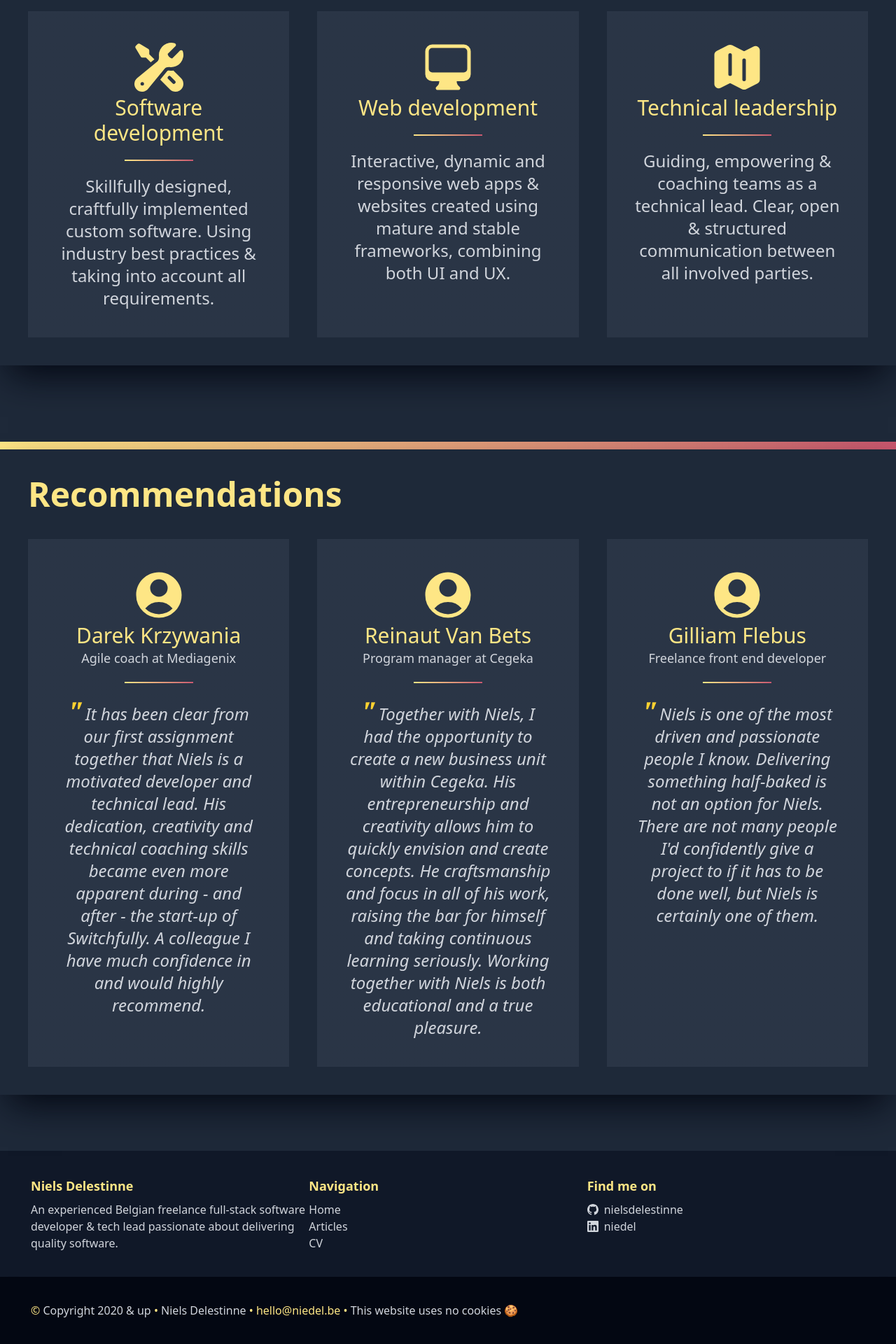
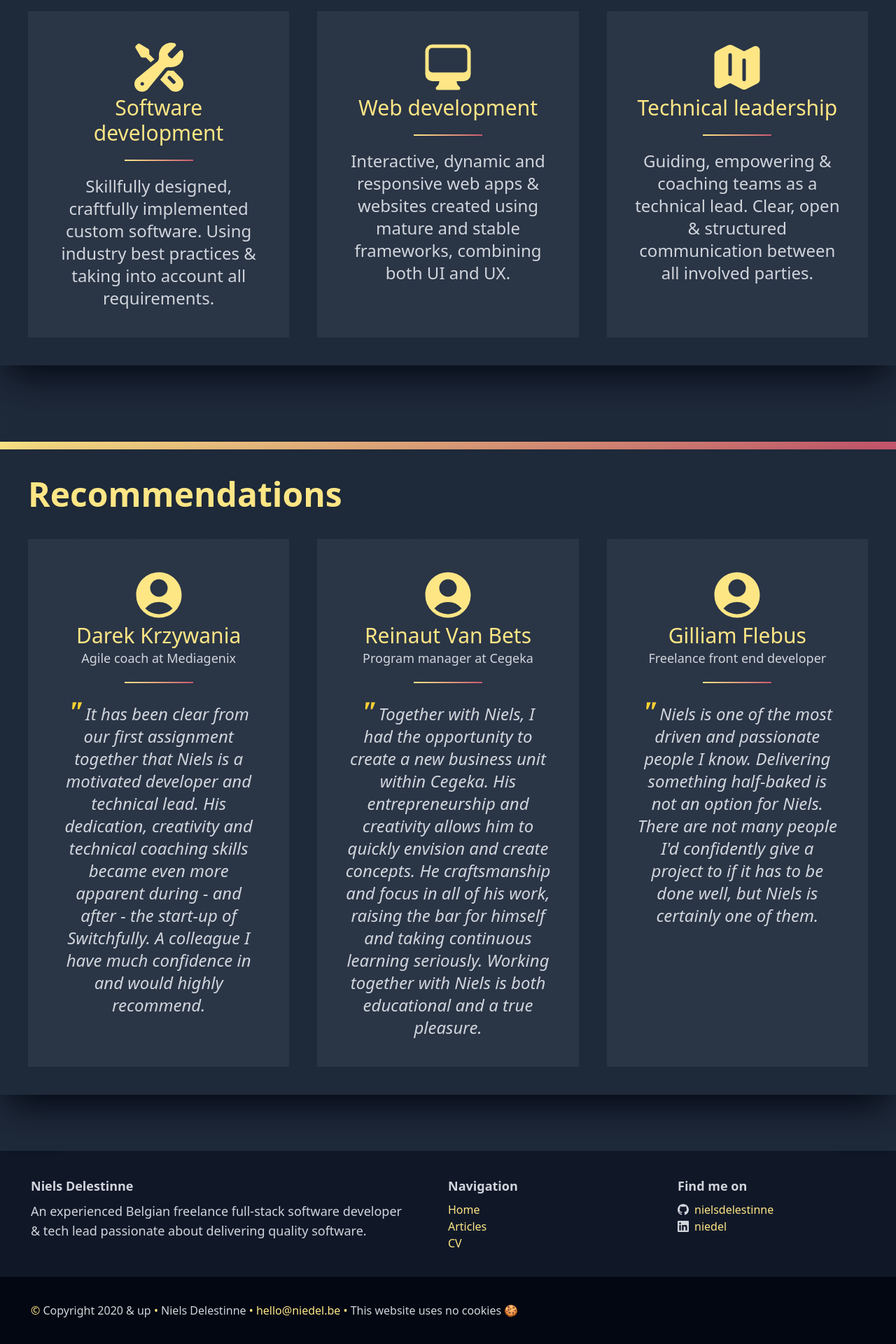
Before and after one commit to nielsdelestinne/niedel.be, a Jekyll site: the page built from index.markdown, in a window 1280 px wide. Shown: the part 1216-3136 px from the top of the page at 70% size. Built offline with Jekyll 4.4.1, drawn with Linux system fonts in a browser that asks for light colours.

Commit message:
Finished home page, footer,...

```diff
--- a/_includes/footer.html
+++ b/_includes/footer.html
@@ -1,23 +1,23 @@
 <footer class="w-full">
     <section class="bg-gray-900 shadow-lg p-2 md:p-5">
-        <div class="container mx-auto px-6 py-4 flex flex-row">
-            <div class="basis-1/3">
-                <h3 class="text-lg font-bold text-amber-200 mb-2">Niels Delestinne</h3>
-                <p>{{- site.description | escape -}}</p>
+        <div class="container mx-auto px-6 py-4 flex flex-row gap-15">
+            <div class="basis-2/4">
+                <h3 class="text-lg font-bold text-gray-300 mb-2">Niels Delestinne</h3>
+                <p class="text-lg">{{- site.description | escape -}}</p>
             </div>
-            <div class="basis-1/3">
-                <h3 class="text-lg font-bold text-amber-200 mb-2">Navigation</h3>
+            <div class="basis-1/4">
+                <h3 class="text-lg font-bold text-gray-300 mb-2">Navigation</h3>
                 <ul>
                     {%- for path in page_paths -%}
                     {%- assign my_page = site.pages | where: "path", path | first -%}
                     {%- if my_page.title -%}
-                    <li><a href="{{ my_page.url | relative_url }}">{{ my_page.title | escape }}</a></li>
+                    <li><a href="{{ my_page.url | relative_url }}" class="text-amber-200 hover:underline">{{ my_page.title | escape }}</a></li>
                     {%- endif -%}
                     {%- endfor -%}
                 </ul>
             </div>
-            <div class="basis-1/3">
-                <h3 class="text-lg font-bold text-amber-200 mb-2">Find me on</h3>
+            <div class="basis-1/4">
+                <h3 class="text-lg font-bold text-gray-300 mb-2">Find me on</h3>
                 {%- include social.html -%}
             </div>
         </div>
--- a/_includes/header.html
+++ b/_includes/header.html
@@ -13,7 +13,7 @@
                 {%- for path in page_paths -%}
                 {%- assign my_page = pages_ordered | where: "path", path | first -%}
                 {%- if my_page.title -%}
-                <a href="{{ my_page.url | relative_url }}" class="text-amber-200 hover:underline">{{ my_page.title |
+                <a href="{{ my_page.url | relative_url }}" class="text-amber-200 transition duration-100 ease-in-out hover:underline hover:scale-120">{{ my_page.title |
                     escape }}</a>
                 {%- endif -%}
                 {%- endfor -%}
--- a/_includes/social.html
+++ b/_includes/social.html
@@ -1,14 +1,14 @@
 <ul class="flex flex-col">
-  {%- if site.dribbble_username -%}<li><a class="flex items-center gap-2" href="https://dribbble.com/{{ site.dribbble_username| cgi_escape | escape }}"><svg class="w-4 h-4 fill-gray-300"><use xlink:href="{{ '/assets/social-icons.svg#dribbble' | relative_url }}"></use></svg> <span class="username">{{ site.dribbble_username| escape }}</span></a></li>{%- endif -%}
-  {%- if site.facebook_username -%}<li><a class="flex items-center gap-2" href="https://www.facebook.com/{{ site.facebook_username| cgi_escape | escape }}"><svg class="w-4 h-4 fill-gray-300"><use xlink:href="{{ '/assets/social-icons.svg#facebook' | relative_url }}"></use></svg> <span class="username">{{ site.facebook_username| escape }}</span></a></li>{%- endif -%}
-  {%- if site.flickr_username -%}<li><a class="flex items-center gap-2" href="https://www.flickr.com/photos/{{ site.flickr_username| cgi_escape | escape }}"><svg class="w-4 h-4 fill-gray-300"><use xlink:href="{{ '/assets/social-icons.svg#flickr' | relative_url }}"></use></svg> <span class="username">{{ site.flickr_username| escape }}</span></a></li>{%- endif -%}
-  {%- if site.github_username -%}<li><a class="flex items-center gap-2" href="https://github.com/{{ site.github_username| cgi_escape | escape }}"><svg class="w-4 h-4 fill-gray-300"><use xlink:href="{{ '/assets/social-icons.svg#github' | relative_url }}"></use></svg> <span class="username">{{ site.github_username| escape }}</span></a></li>{%- endif -%}
-  {%- if site.instagram_username -%}<li><a class="flex items-center gap-2" href="https://instagram.com/{{ site.instagram_username| cgi_escape | escape }}"><svg class="w-4 h-4 fill-gray-300"><use xlink:href="{{ '/assets/social-icons.svg#instagram' | relative_url }}"></use></svg> <span class="username">{{ site.instagram_username| escape }}</span></a></li>{%- endif -%}
-  {%- if site.linkedin_username -%}<li><a class="flex items-center gap-2" href="https://www.linkedin.com/in/{{ site.linkedin_username| cgi_escape | escape }}"><svg class="w-4 h-4 fill-gray-300"><use xlink:href="{{ '/assets/social-icons.svg#linkedin' | relative_url }}"></use></svg> <span class="username">{{ site.linkedin_username| escape }}</span></a></li>{%- endif -%}
-  {%- if site.pinterest_username -%}<li><a class="flex items-center gap-2" href="https://www.pinterest.com/{{ site.pinterest_username| cgi_escape | escape }}"><svg class="w-4 h-4 fill-gray-300"><use xlink:href="{{ '/assets/social-icons.svg#pinterest' | relative_url }}"></use></svg> <span class="username">{{ site.pinterest_username| escape }}</span></a></li>{%- endif -%}
-  {%- for mst in site.mastodon -%}{%- if mst.username and mst.instance -%}<li><a class="flex items-center gap-2" href="https://{{ mst.instance| cgi_escape | escape}}/@{{mst.username}}"><svg class="w-4 h-4 fill-gray-300"><use xlink:href="{{ '/assets/social-icons.svg#mastodon' | relative_url }}"></use></svg> <span class="username">{{ mst.username|escape }}</span></a></li>{%- endif -%}{%- endfor -%}
-  {%- if site.twitter_username -%}<li><a class="flex items-center gap-2" href="https://www.twitter.com/{{ site.twitter_username| cgi_escape | escape }}"><svg class="w-4 h-4 fill-gray-300"><use xlink:href="{{ '/assets/social-icons.svg#twitter' | relative_url }}"></use></svg> <span class="username">{{ site.twitter_username| escape }}</span></a></li>{%- endif -%}
-  {%- if site.youtube_username -%}<li><a class="flex items-center gap-2" href="https://youtube.com/{{ site.youtube_username| cgi_escape | escape }}"><svg class="w-4 h-4 fill-gray-300"><use xlink:href="{{ '/assets/social-icons.svg#youtube' | relative_url }}"></use></svg> <span class="username">{{ site.youtube_username| escape }}</span></a></li>{%- endif -%}
-  {%- if site.googleplus_username -%}<li><a class="flex items-center gap-2" href="https://plus.google.com/{{ site.googleplus_username| escape }}"><svg class="w-4 h-4 fill-gray-300"><use xlink:href="{{ '/assets/social-icons.svg#googleplus' | relative_url }}"></use></svg> <span class="username">{{ site.googleplus_username| escape }}</span></a></li>{%- endif -%}
-  {%- if site.rss -%}<li><a class="flex items-center gap-2" href="{{ 'feed.xml' | relative_url }}"><svg class="w-4 h-4 fill-gray-300"><use xlink:href="{{ '/assets/social-icons.svg#rss' | relative_url }}"></use></svg> <span>{{ site.rss | escape }}</span></a></li>{%- endif -%}
+  {%- if site.dribbble_username -%}<li><a class="flex items-center gap-2 text-amber-200 hover:underline" href="https://dribbble.com/{{ site.dribbble_username| cgi_escape | escape }}"><svg class="w-4 h-4 fill-gray-300"><use xlink:href="{{ '/assets/social-icons.svg#dribbble' | relative_url }}"></use></svg> <span class="username">{{ site.dribbble_username| escape }}</span></a></li>{%- endif -%}
+  {%- if site.facebook_username -%}<li><a class="flex items-center gap-2 text-amber-200 hover:underline" href="https://www.facebook.com/{{ site.facebook_username| cgi_escape | escape }}"><svg class="w-4 h-4 fill-gray-300"><use xlink:href="{{ '/assets/social-icons.svg#facebook' | relative_url }}"></use></svg> <span class="username">{{ site.facebook_username| escape }}</span></a></li>{%- endif -%}
+  {%- if site.flickr_username -%}<li><a class="flex items-center gap-2 text-amber-200 hover:underline" href="https://www.flickr.com/photos/{{ site.flickr_username| cgi_escape | escape }}"><svg class="w-4 h-4 fill-gray-300"><use xlink:href="{{ '/assets/social-icons.svg#flickr' | relative_url }}"></use></svg> <span class="username">{{ site.flickr_username| escape }}</span></a></li>{%- endif -%}
+  {%- if site.github_username -%}<li><a class="flex items-center gap-2 text-amber-200 hover:underline" href="https://github.com/{{ site.github_username| cgi_escape | escape }}"><svg class="w-4 h-4 fill-gray-300"><use xlink:href="{{ '/assets/social-icons.svg#github' | relative_url }}"></use></svg> <span class="username">{{ site.github_username| escape }}</span></a></li>{%- endif -%}
+  {%- if site.instagram_username -%}<li><a class="flex items-center gap-2 text-amber-200 hover:underline" href="https://instagram.com/{{ site.instagram_username| cgi_escape | escape }}"><svg class="w-4 h-4 fill-gray-300"><use xlink:href="{{ '/assets/social-icons.svg#instagram' | relative_url }}"></use></svg> <span class="username">{{ site.instagram_username| escape }}</span></a></li>{%- endif -%}
+  {%- if site.linkedin_username -%}<li><a class="flex items-center gap-2 text-amber-200 hover:underline" href="https://www.linkedin.com/in/{{ site.linkedin_username| cgi_escape | escape }}"><svg class="w-4 h-4 fill-gray-300"><use xlink:href="{{ '/assets/social-icons.svg#linkedin' | relative_url }}"></use></svg> <span class="username">{{ site.linkedin_username| escape }}</span></a></li>{%- endif -%}
+  {%- if site.pinterest_username -%}<li><a class="flex items-center gap-2 text-amber-200 hover:underline" href="https://www.pinterest.com/{{ site.pinterest_username| cgi_escape | escape }}"><svg class="w-4 h-4 fill-gray-300"><use xlink:href="{{ '/assets/social-icons.svg#pinterest' | relative_url }}"></use></svg> <span class="username">{{ site.pinterest_username| escape }}</span></a></li>{%- endif -%}
+  {%- for mst in site.mastodon -%}{%- if mst.username and mst.instance -%}<li><a class="flex items-center gap-2 text-amber-200 hover:underline" href="https://{{ mst.instance| cgi_escape | escape}}/@{{mst.username}}"><svg class="w-4 h-4 fill-gray-300"><use xlink:href="{{ '/assets/social-icons.svg#mastodon' | relative_url }}"></use></svg> <span class="username">{{ mst.username|escape }}</span></a></li>{%- endif -%}{%- endfor -%}
+  {%- if site.twitter_username -%}<li><a class="flex items-center gap-2 text-amber-200 hover:underline" href="https://www.twitter.com/{{ site.twitter_username| cgi_escape | escape }}"><svg class="w-4 h-4 fill-gray-300"><use xlink:href="{{ '/assets/social-icons.svg#twitter' | relative_url }}"></use></svg> <span class="username">{{ site.twitter_username| escape }}</span></a></li>{%- endif -%}
+  {%- if site.youtube_username -%}<li><a class="flex items-center gap-2 text-amber-200 hover:underline" href="https://youtube.com/{{ site.youtube_username| cgi_escape | escape }}"><svg class="w-4 h-4 fill-gray-300"><use xlink:href="{{ '/assets/social-icons.svg#youtube' | relative_url }}"></use></svg> <span class="username">{{ site.youtube_username| escape }}</span></a></li>{%- endif -%}
+  {%- if site.googleplus_username -%}<li><a class="flex items-center gap-2 text-amber-200 hover:underline" href="https://plus.google.com/{{ site.googleplus_username| escape }}"><svg class="w-4 h-4 fill-gray-300"><use xlink:href="{{ '/assets/social-icons.svg#googleplus' | relative_url }}"></use></svg> <span class="username">{{ site.googleplus_username| escape }}</span></a></li>{%- endif -%}
+  {%- if site.rss -%}<li><a class="flex items-center gap-2 text-amber-200 hover:underline" href="{{ 'feed.xml' | relative_url }}"><svg class="w-4 h-4 fill-gray-300"><use xlink:href="{{ '/assets/social-icons.svg#rss' | relative_url }}"></use></svg> <span>{{ site.rss | escape }}</span></a></li>{%- endif -%}
 </ul>
--- a/assets/niedel-tailwind.css
+++ b/assets/niedel-tailwind.css
@@ -708,6 +708,15 @@
   .basis-1\/3 {
     flex-basis: calc(1/3 * 100%);
   }
+  .basis-1\/4 {
+    flex-basis: calc(1/4 * 100%);
+  }
+  .basis-2 {
+    flex-basis: calc(var(--spacing) * 2);
+  }
+  .basis-2\/4 {
+    flex-basis: calc(2/4 * 100%);
+  }
   .basis-3 {
     flex-basis: calc(var(--spacing) * 3);
   }
@@ -803,20 +812,20 @@
   .scale-\[1\.00\] {
     scale: 1.00;
   }
+  .scale-\[1\.01\] {
+    scale: 1.01;
+  }
+  .scale-\[1\.025\] {
+    scale: 1.025;
+  }
+  .scale-\[1\.02\] {
+    scale: 1.02;
+  }
   .scale-\[1\.2\] {
     scale: 1.2;
   }
   .scale-\[1\.015\] {
     scale: 1.015;
-  }
-  .scale-\[1\.01\] {
-    scale: 1.01;
-  }
-  .scale-\[1\.025\] {
-    scale: 1.025;
-  }
-  .scale-\[1\.02\] {
-    scale: 1.02;
   }
   .scale-\[1\.0125\] {
     scale: 1.0125;
@@ -894,6 +903,9 @@
   }
   .justify-center {
     justify-content: center;
+  }
+  .justify-evenly {
+    justify-content: space-evenly;
   }
   .justify-start {
     justify-content: flex-start;
@@ -1212,6 +1224,12 @@
   .text-gray-300 {
     color: var(--color-gray-300);
   }
+  .text-rose-200 {
+    color: var(--color-rose-200);
+  }
+  .text-rose-400 {
+    color: var(--color-rose-400);
+  }
   .italic {
     font-style: italic;
   }
@@ -1263,6 +1281,10 @@
     transition-timing-function: var(--tw-ease, var(--default-transition-timing-function));
     transition-duration: var(--tw-duration, var(--default-transition-duration));
   }
+  .duration-100 {
+    --tw-duration: 100ms;
+    transition-duration: 100ms;
+  }
   .duration-300 {
     --tw-duration: 300ms;
     transition-duration: 300ms;
@@ -1276,6 +1298,43 @@
   }
   .perspective-normal {
     perspective: var(--perspective-normal);
+  }
+  .hover\:scale-105 {
+    &:hover {
+      @media (hover: hover) {
+        --tw-scale-x: 105%;
+        --tw-scale-y: 105%;
+        --tw-scale-z: 105%;
+        scale: var(--tw-scale-x) var(--tw-scale-y);
+      }
+    }
+  }
+  .hover\:scale-110 {
+    &:hover {
+      @media (hover: hover) {
+        --tw-scale-x: 110%;
+        --tw-scale-y: 110%;
+        --tw-scale-z: 110%;
+        scale: var(--tw-scale-x) var(--tw-scale-y);
+      }
+    }
+  }
+  .hover\:scale-120 {
+    &:hover {
+      @media (hover: hover) {
+        --tw-scale-x: 120%;
+        --tw-scale-y: 120%;
+        --tw-scale-z: 120%;
+        scale: var(--tw-scale-x) var(--tw-scale-y);
+      }
+    }
+  }
+  .hover\:text-amber-300 {
+    &:hover {
+      @media (hover: hover) {
+        color: var(--color-amber-300);
+      }
+    }
   }
   .hover\:underline {
     &:hover {
```
